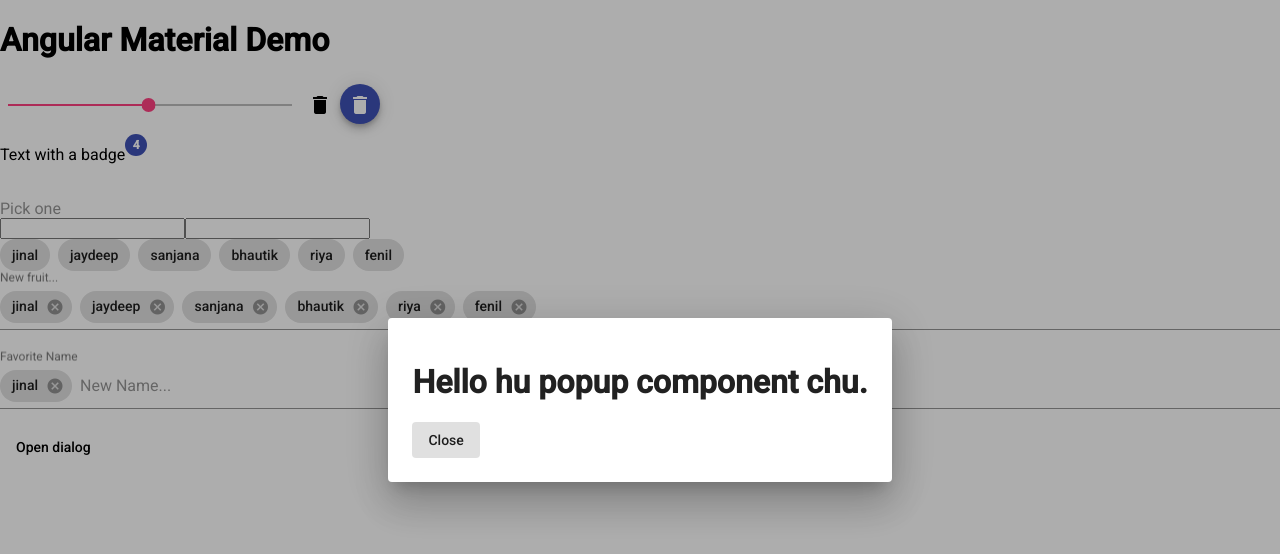
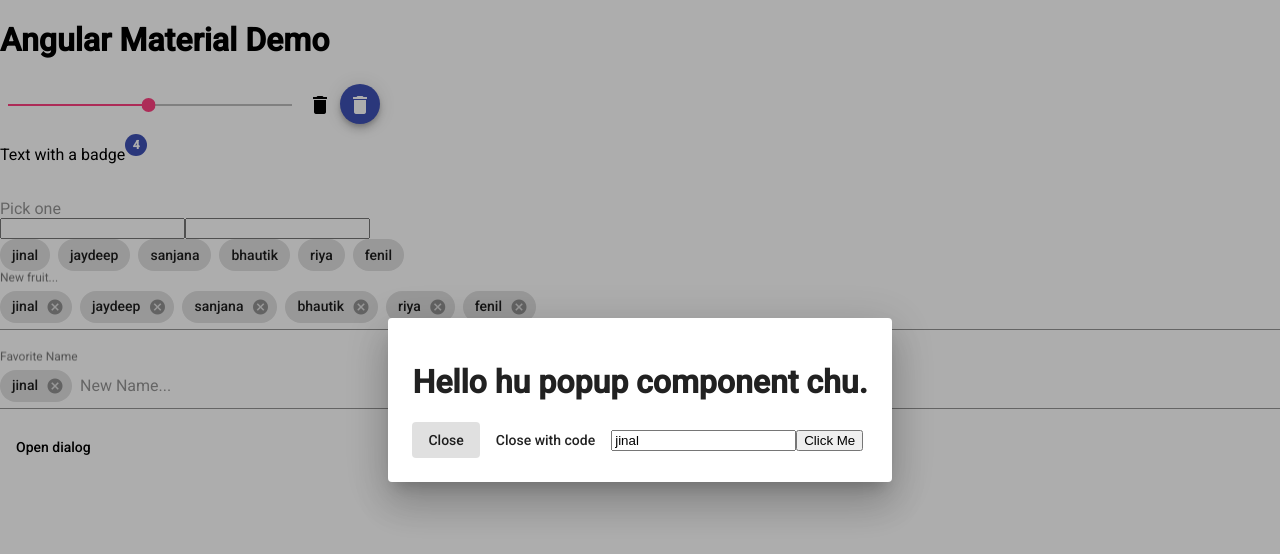
Before and after one commit to jinalshah999/demoappks, an Angular app: page / in a window 1280 px wide. Both pictures are taken after a click on the button "Open dialog". Shown: the top 554 px of the page. Built offline with nearby package versions, Linux system fonts and the light colour scheme.

Commit message:
matpopup pushed

```diff
--- a/src/app/angularmaterialdemo/angularmaterialdemo.component.ts
+++ b/src/app/angularmaterialdemo/angularmaterialdemo.component.ts
@@ -99,6 +99,12 @@
   }
 
   openDialog() {
-    this.dialog.open(PopupdemoComponent);
+    const abc = this.dialog.open(PopupdemoComponent, {
+      data: this.namesArr[0],
+    });
+
+    abc.afterClosed().subscribe((x) => {
+      console.log(x);
+    });
   }
 }
--- a/src/app/popupdemo/popupdemo.component.html
+++ b/src/app/popupdemo/popupdemo.component.html
@@ -1,2 +1,5 @@
 <h1>Hello hu popup component chu.</h1>
 <button mat-button mat-dialog-close>Close</button>
+<button mat-button (click)="onClose()">Close with code</button>
+<input #input1 [value]="data">
+<button [mat-dialog-close]="input1.value">Click Me</button>
--- a/src/app/popupdemo/popupdemo.component.ts
+++ b/src/app/popupdemo/popupdemo.component.ts
@@ -1,15 +1,19 @@
-import { Component, OnInit } from '@angular/core';
-
+import { Component, OnInit, Inject } from '@angular/core';
+import { MAT_DIALOG_DATA, MatDialogRef } from '@angular/material/dialog';
 @Component({
   selector: 'app-popupdemo',
   templateUrl: './popupdemo.component.html',
-  styleUrls: ['./popupdemo.component.css']
+  styleUrls: ['./popupdemo.component.css'],
 })
 export class PopupdemoComponent implements OnInit {
+  constructor(
+    public dialogref: MatDialogRef<PopupdemoComponent>,
+    @Inject(MAT_DIALOG_DATA) public data: string
+  ) {}
 
-  constructor() { }
-
-  ngOnInit(): void {
+  ngOnInit(): void {}
+  onClose() {
+    this.data = 'sanjana';
+    this.dialogref.close();
   }
-
 }
```
